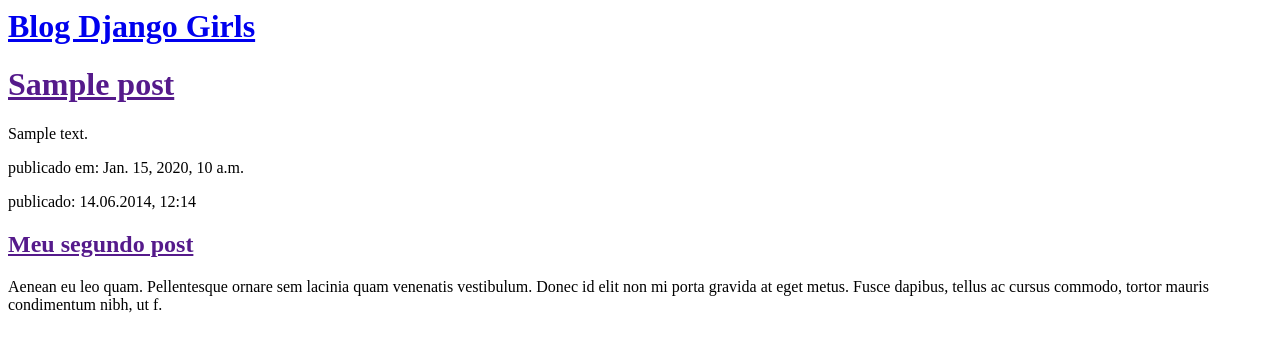
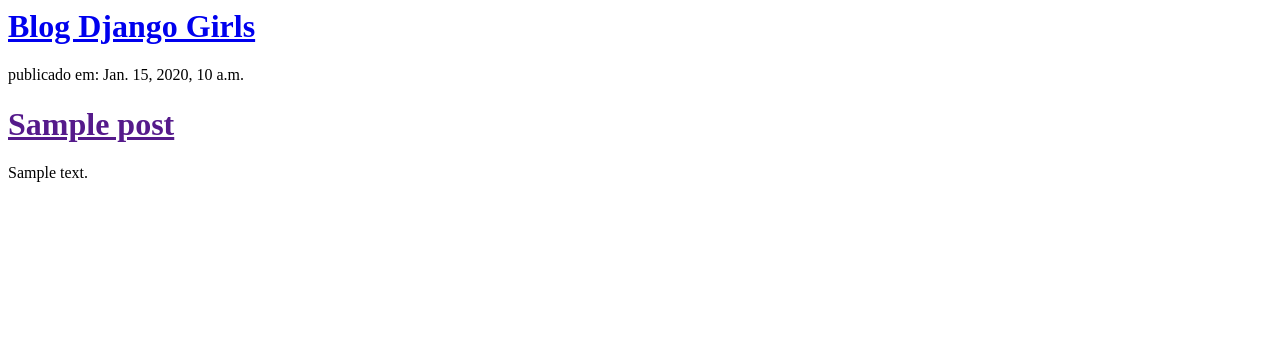
Before and after one commit to bintecko/my-first-blog, a Django app: template blog/templates/blog/post_list.html in a window 1280 px wide. Shown: the top 352 px of the page. Run offline with Django 3.2, Linux system fonts and the light colour scheme; the template is opened without the code that fills it: values that come from a table or form of the project are taken from there, others are empty; tables that the repository leaves empty hold one stand-in row (values such as "Sample post").

Commit message:
Modified templates to display posts from database.

```diff
--- a/blog/templates/blog/post_list.html
+++ b/blog/templates/blog/post_list.html
@@ -8,16 +8,12 @@
         </div>
         {% for post in posts %}
             <div>
+                <p>publicado em: {{ post.published_date }}</p>
                 <h1><a href="">{{ post.title }}</a></h1>
                 <p>{{ post.text|linebreaksbr }}</p>
-            <p>publicado em: {{ post.published_date }}</p>
             </div>
         {% endfor %}
 
-        <div>
-            <p>publicado: 14.06.2014, 12:14</p>
-            <h2><a href="">Meu segundo post</a></h2>
-            <p>Aenean eu leo quam. Pellentesque ornare sem lacinia quam venenatis vestibulum. Donec id elit non mi porta gravida at eget metus. Fusce dapibus, tellus ac cursus commodo, tortor mauris condimentum nibh, ut f.</p>
-        </div>
+
     </body>
 </html>
```
Lines whose indentation alone changed are shown as unchanged.
